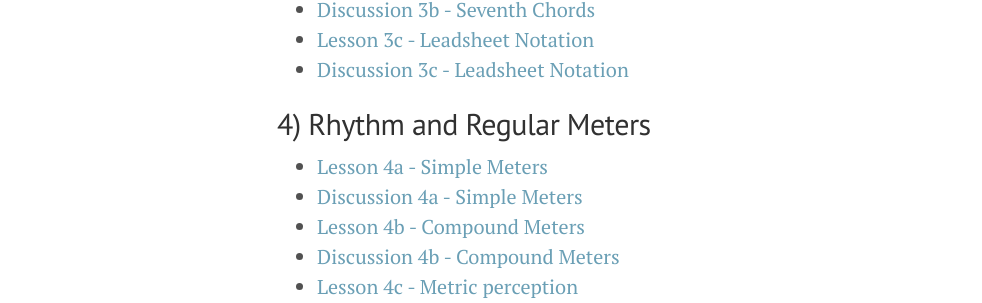
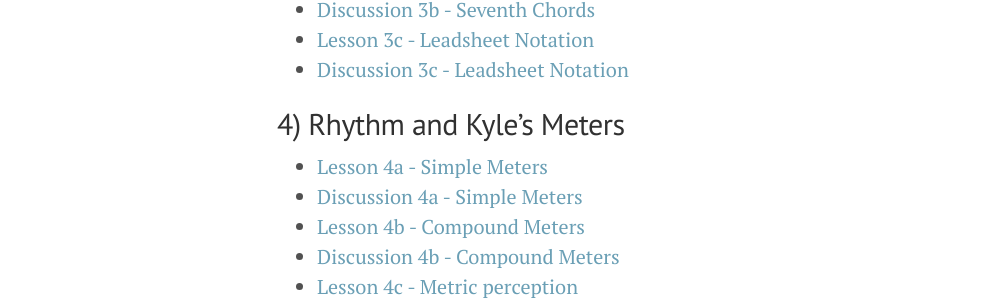
Before and after one commit to intmus/inttheory19-20, a Jekyll site: the page built from toc.md, in a window 1280 px wide and 900 px high, scrolled down 666 px. Shown: the part 156-459 px from the top of the window, without its empty margins (3-985 px from the left). Built offline with Jekyll 4.4.1, drawn with Linux system fonts in a browser that asks for light colours.

Commit message:
Demonstration

```diff
--- a/_config.yml
+++ b/_config.yml
@@ -33,7 +33,7 @@ collections:
     name: 3) Triads, Seventh Chords, and Leadsheet Notation
   04-intro-rhythm:
     output: true
-    name: 4) Rhythm and Regular Meters
+    name: 4) Rhythm and Kyle's Meters
   05-counterpoint-embell-shapes:
     output: true
     name: 5) Counterpoint and Embellishing Shapes
```
